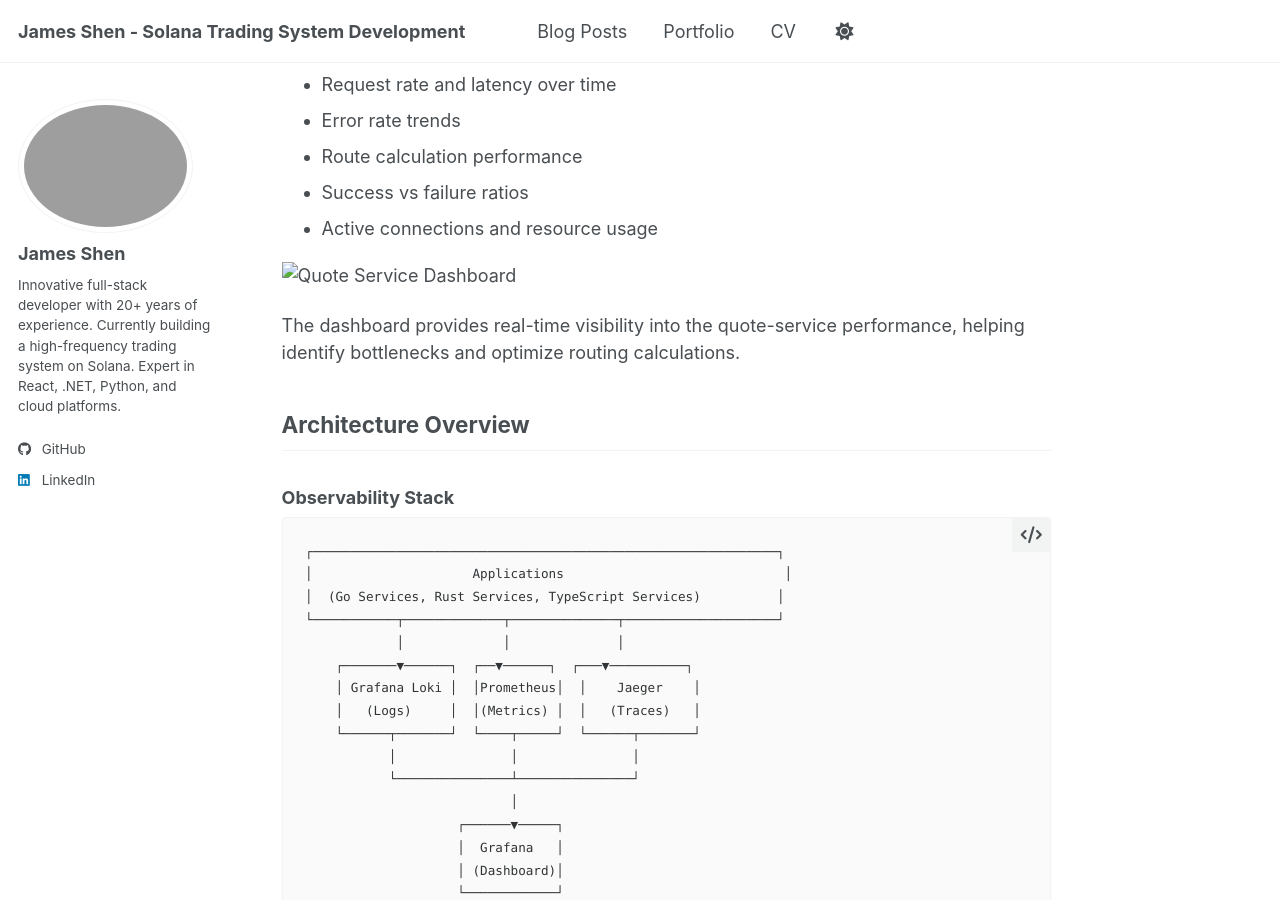
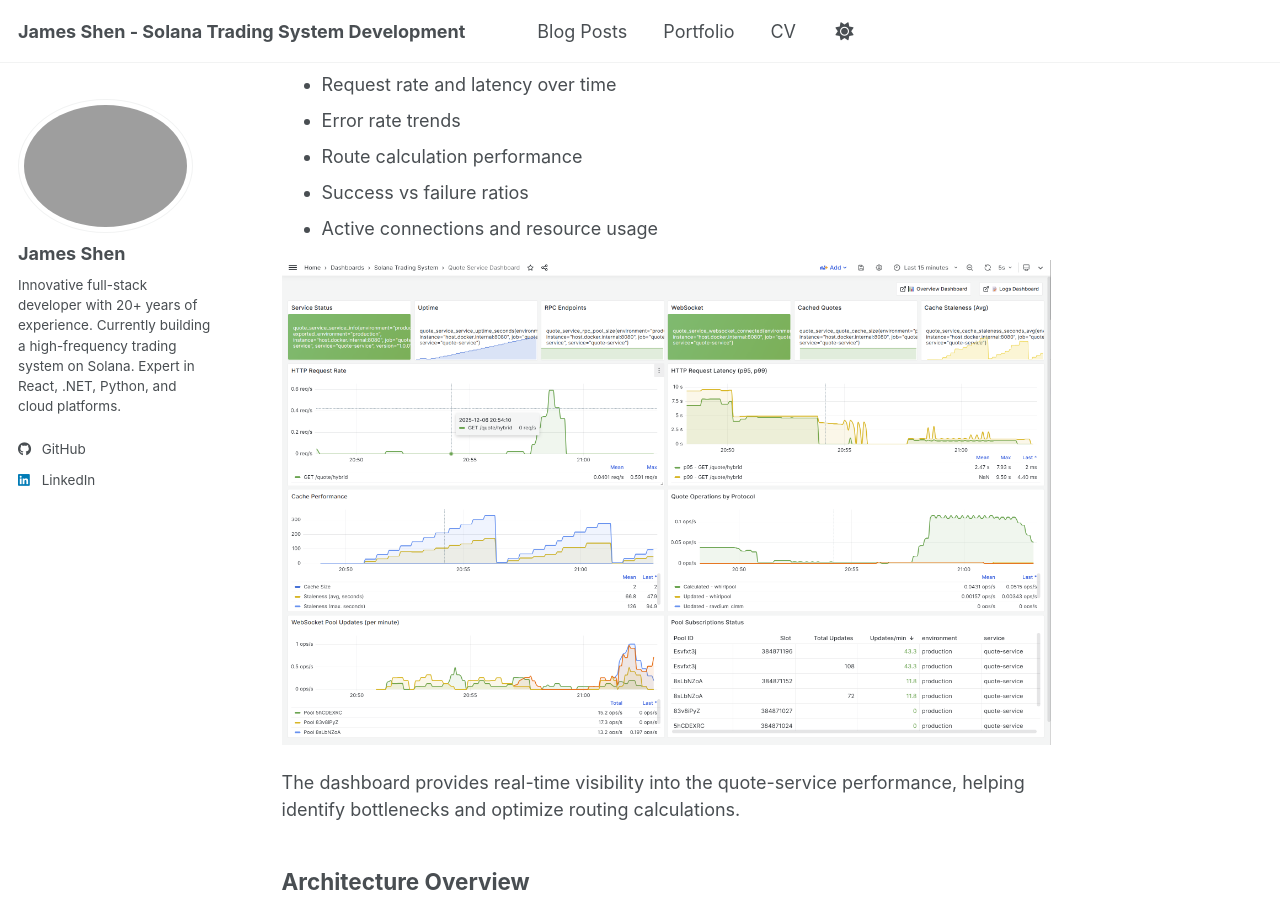
Before and after one commit to guidebee/guidebee.github.io, a Jekyll site: the page built from _posts/2025-12-06-observability-and-monitoring-solana-trading-system.md, in a window 1280 px wide and 900 px high, scrolled down 4321 px. Built offline with Jekyll 4.4.1, drawn with Linux system fonts in a browser that asks for light colours; a script bundle is joined from its source files by our own code; library files that are not in the unit come from our copies.

Commit message:
add images

```diff
--- a/_posts/2025-12-06-observability-and-monitoring-solana-trading-system.md
+++ b/_posts/2025-12-06-observability-and-monitoring-solana-trading-system.md
@@ -153,7 +153,7 @@
 - Success vs failure ratios
 - Active connections and resource usage
 
-![Quote Service Dashboard](images/quote-service-dashboard.png)
+![Quote Service Dashboard](../images/quote-service-dashboard.png)
 
 The dashboard provides real-time visibility into the quote-service performance, helping identify bottlenecks and optimize routing calculations.
 
```
